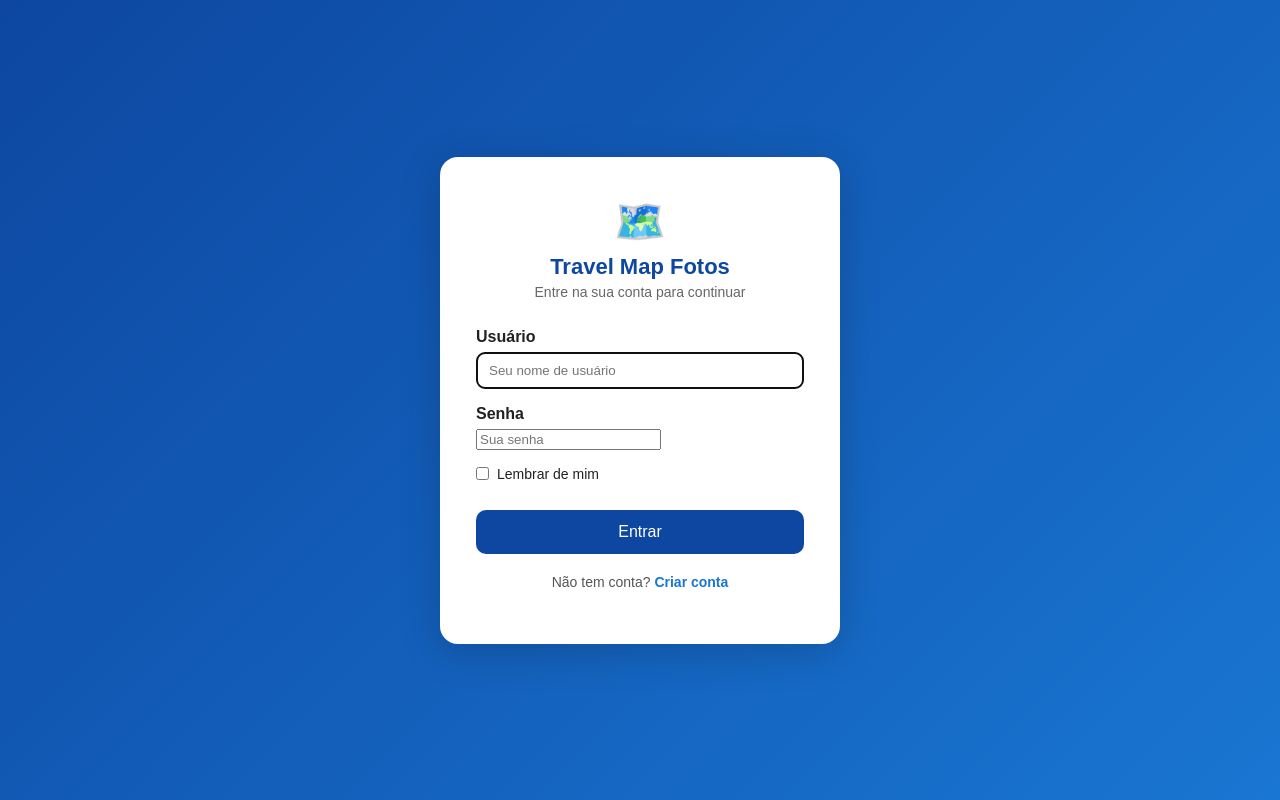
After one commit to douglas143569/travel-map-fotos, a Flask app: page /login in a window 1280 px wide. The commit adds this page. Run offline with Flask 3, Linux system fonts and the light colour scheme.

Commit message:
feat: sistema de autenticacao completo (login, registro, logout)

```diff
--- a/app.py
+++ b/app.py
@@ -1,27 +1,90 @@
 import json
 import os
+import uuid
 from datetime import datetime
 from pathlib import Path
-from flask import Flask, request, redirect, url_for, send_from_directory, jsonify, render_template
+
+from flask import Flask, request, redirect, url_for, send_from_directory, jsonify, render_template, flash
+from flask_login import LoginManager, UserMixin, login_user, logout_user, login_required, current_user
+from werkzeug.security import generate_password_hash, check_password_hash
 
 BASE_DIR = Path(__file__).resolve().parent
 UPLOAD_FOLDER = BASE_DIR / "uploads"
 METADATA_FILE = BASE_DIR / "photos.json"
+USERS_FILE = BASE_DIR / "users.json"
 ALLOWED_EXTENSIONS = {"png", "jpg", "jpeg", "gif"}
 
 app = Flask(__name__)
+app.secret_key = os.environ.get("SECRET_KEY", "troque-esta-chave-em-producao-por-algo-seguro")
 app.config["UPLOAD_FOLDER"] = str(UPLOAD_FOLDER)
 app.config["MAX_CONTENT_LENGTH"] = 16 * 1024 * 1024
 
 UPLOAD_FOLDER.mkdir(exist_ok=True)
 if not METADATA_FILE.exists():
     METADATA_FILE.write_text("[]", encoding="utf-8")
+if not USERS_FILE.exists():
+    USERS_FILE.write_text("[]", encoding="utf-8")
 
-# Lista completa de estados (UF) e algumas cidades de exemplo para o dropdown.
-# Observação: cidades são apenas sugestões; o usuário pode selecionar e enviar qualquer uma.
+# ---------------------------------------------------------------------------
+# Flask-Login setup
+# ---------------------------------------------------------------------------
+
+login_manager = LoginManager(app)
+login_manager.login_view = "login"
+login_manager.login_message = "Faça login para acessar o mapa."
+login_manager.login_message_category = "info"
+
+
+class User(UserMixin):
+    def __init__(self, data):
+        self.id = data["id"]
+        self.username = data["username"]
+        self.email = data["email"]
+        self.password_hash = data["password_hash"]
+
+
+def load_users():
+    try:
+        return json.loads(USERS_FILE.read_text(encoding="utf-8"))
+    except Exception:
+        return []
+
+
+def save_users(data):
+    USERS_FILE.write_text(json.dumps(data, ensure_ascii=False, indent=2), encoding="utf-8")
+
+
+def find_user_by_id(user_id):
+    for u in load_users():
+        if u["id"] == user_id:
+            return User(u)
+    return None
+
+
+def find_user_by_username(username):
+    for u in load_users():
+        if u["username"].lower() == username.lower():
+            return User(u)
+    return None
+
+
+def find_user_by_email(email):
+    for u in load_users():
+        if u["email"].lower() == email.lower():
+            return User(u)
+    return None
+
+
+@login_manager.user_loader
+def load_user(user_id):
+    return find_user_by_id(user_id)
+
+
+# ---------------------------------------------------------------------------
+# Dados do app
+# ---------------------------------------------------------------------------
+
 STATES_CITIES = {
-    # Para manter o MVP leve, aqui estão cidades-base (capitais + outras cidades).
-    # Observação: incluir "todas as cidades" do Brasil (5.000+) exige uma base externa.
     "Acre": ["Rio Branco", "Cruzeiro do Sul", "Sena Madureira"],
     "Alagoas": ["Maceió", "Arapiraca", "Palmeira dos Índios"],
     "Amapá": ["Macapá", "Santana", "Laranjal do Jari"],
@@ -51,18 +114,13 @@ STATES_CITIES = {
     "Tocantins": ["Palmas", "Araguaína", "Gurupi"],
 }
 
-
-
-# Pontos iniciais para o mapa (continua com alguns pontos de demo).
-# Se quiser, posso adicionar um ponto para cada estado (com capital) também.
 MAP_POINTS = [
-    {"state": "São Paulo", "city": "São Paulo", "lat": -23.5505, "lng": -46.6333},
-    {"state": "Rio de Janeiro", "city": "Rio de Janeiro", "lat": -22.9068, "lng": -43.1729},
-    {"state": "Minas Gerais", "city": "Belo Horizonte", "lat": -19.9167, "lng": -43.9345},
-    {"state": "Bahia", "city": "Salvador", "lat": -12.9714, "lng": -38.5014},
-    {"state": "Paraná", "city": "Curitiba", "lat": -25.4284, "lng": -49.2733},
+    {"state": "São Paulo", "lat": -23.5505, "lng": -46.6333},
+    {"state": "Rio de Janeiro", "lat": -22.9068, "lng": -43.1729},
+    {"state": "Minas Gerais", "lat": -19.9167, "lng": -43.9345},
+    {"state": "Bahia", "lat": -12.9714, "lng": -38.5014},
+    {"state": "Paraná", "lat": -25.4284, "lng": -49.2733},
 ]
-
 
 
 def allowed_file(filename):
@@ -80,24 +138,108 @@ def save_photos(data):
     METADATA_FILE.write_text(json.dumps(data, ensure_ascii=False, indent=2), encoding="utf-8")
 
 
+# ---------------------------------------------------------------------------
+# Rotas de autenticação
+# ---------------------------------------------------------------------------
+
+@app.route("/login", methods=["GET", "POST"])
+def login():
+    if current_user.is_authenticated:
+        return redirect(url_for("index"))
+
+    if request.method == "POST":
+        username = request.form.get("username", "").strip()
+        password = request.form.get("password", "")
+
+        user = find_user_by_username(username)
+        if not user or not check_password_hash(user.password_hash, password):
+            flash("Usuário ou senha incorretos.", "error")
+            return render_template("login.html")
+
+        login_user(user, remember=request.form.get("remember") == "on")
+        next_page = request.args.get("next")
+        return redirect(next_page or url_for("index"))
+
+    return render_template("login.html")
+
+
+@app.route("/register", methods=["GET", "POST"])
+def register():
+    if current_user.is_authenticated:
+        return redirect(url_for("index"))
+
+    if request.method == "POST":
+        username = request.form.get("username", "").strip()
+        email = request.form.get("email", "").strip().lower()
+        password = request.form.get("password", "")
+        confirm = request.form.get("confirm_password", "")
+
+        if not username or not email or not password:
+            flash("Preencha todos os campos.", "error")
+            return render_template("register.html")
+
+        if len(password) < 6:
+            flash("A senha deve ter pelo menos 6 caracteres.", "error")
+            return render_template("register.html")
+
+        if password != confirm:
+            flash("As senhas não coincidem.", "error")
+            return render_template("register.html")
+
+        if find_user_by_username(username):
+            flash("Nome de usuário já está em uso.", "error")
+            return render_template("register.html")
+
+        if find_user_by_email(email):
+            flash("E-mail já cadastrado.", "error")
+            return render_template("register.html")
+
+        users = load_users()
+        users.append({
+            "id": str(uuid.uuid4()),
+            "username": username,
+            "email": email,
+            "password_hash": generate_password_hash(password),
+        })
+        save_users(users)
+
+        flash("Conta criada com sucesso! Faça login.", "success")
+        return redirect(url_for("login"))
+
+    return render_template("register.html")
+
+
+@app.route("/logout")
+@login_required
+def logout():
+    logout_user()
+    flash("Você saiu da conta.", "info")
+    return redirect(url_for("login"))
+
+
+# ---------------------------------------------------------------------------
+# Rotas principais (protegidas)
+# ---------------------------------------------------------------------------
+
 @app.route("/")
+@login_required
 def index():
     return render_template("index.html", states_cities=STATES_CITIES, map_points=MAP_POINTS)
 
 
 @app.route("/upload", methods=["POST"])
+@login_required
 def upload():
     photo = request.files.get("photo")
     state = request.form.get("state")
-    city = request.form.get("city")
     date = request.form.get("date")
     caption = request.form.get("caption", "")
 
     if not photo or not allowed_file(photo.filename):
         return jsonify({"success": False, "message": "Arquivo inválido. Envie PNG, JPG, JPEG ou GIF."}), 400
 
-    if not state or not city or not date:
-        return jsonify({"success": False, "message": "Informe estado, cidade e data."}), 400
+    if not state or not date:
+        return jsonify({"success": False, "message": "Informe estado e data."}), 400
 
     timestamp = datetime.now().strftime("%Y%m%d%H%M%S")
     filename = f"{timestamp}_{photo.filename.replace(' ', '_')}"
@@ -108,9 +250,9 @@ def upload():
     photos.append({
         "filename": filename,
         "state": state,
-        "city": city,
         "date": date,
         "caption": caption,
+        "user": current_user.username,
     })
     save_photos(photos)
 
@@ -118,11 +260,13 @@ def upload():
 
 
 @app.route("/photos")
+@login_required
 def photos():
     return jsonify(load_photos())
 
 
 @app.route("/uploads/<path:filename>")
+@login_required
 def uploads(filename):
     return send_from_directory(app.config["UPLOAD_FOLDER"], filename)
 
--- a/requirements.txt
+++ b/requirements.txt
@@ -1,2 +1,3 @@
 Flask==2.3.4
 python-dotenv==1.0.0
+flask-login==0.6.3
--- a/static/css/style.css
+++ b/static/css/style.css
@@ -179,8 +179,150 @@ button[data-filter].active {
   color: #333;
 }
 
+/* ---- Header com usuário ---- */
+.header-content {
+  display: flex;
+  align-items: center;
+  justify-content: space-between;
+  flex-wrap: wrap;
+  gap: 12px;
+}
+
+.header-user {
+  display: flex;
+  align-items: center;
+  gap: 14px;
+  font-size: 14px;
+}
+
+.logout-btn {
+  padding: 7px 16px;
+  background: rgba(255,255,255,0.15);
+  color: white;
+  border: 1px solid rgba(255,255,255,0.4);
+  border-radius: 8px;
+  text-decoration: none;
+  font-size: 13px;
+  transition: background 0.2s;
+}
+
+.logout-btn:hover {
+  background: rgba(255,255,255,0.28);
+}
+
+/* ---- Páginas de autenticação ---- */
+.auth-body {
+  min-height: 100vh;
+  display: flex;
+  align-items: center;
+  justify-content: center;
+  background: linear-gradient(135deg, #0d47a1 0%, #1976d2 100%);
+  padding: 20px;
+}
+
+.auth-card {
+  background: white;
+  border-radius: 18px;
+  padding: 40px 36px;
+  width: 100%;
+  max-width: 400px;
+  box-shadow: 0 8px 40px rgba(0,0,0,0.18);
+}
+
+.auth-logo {
+  text-align: center;
+  margin-bottom: 28px;
+}
+
+.auth-logo-icon {
+  font-size: 42px;
+}
+
+.auth-logo h1 {
+  margin: 8px 0 4px;
+  font-size: 22px;
+  color: #0d47a1;
+}
+
+.auth-logo p {
+  margin: 0;
+  color: #666;
+  font-size: 14px;
+}
+
+.auth-card label {
+  margin-top: 16px;
+}
+
+.auth-remember {
+  margin-top: 14px;
+}
+
+.checkbox-label {
+  display: flex;
+  align-items: center;
+  gap: 8px;
+  font-weight: normal;
+  font-size: 14px;
+  cursor: pointer;
+}
+
+.checkbox-label input {
+  width: auto;
+  margin: 0;
+}
+
+.auth-btn {
+  width: 100%;
+  margin-top: 22px;
+  padding: 13px;
+  font-size: 16px;
+  border-radius: 10px;
+  background: #0d47a1;
+}
+
+.auth-btn:hover {
+  background: #0b3e8a;
+}
+
+.auth-switch {
+  text-align: center;
+  margin-top: 20px;
+  font-size: 14px;
+  color: #555;
+}
+
+.auth-switch a {
+  color: #1976d2;
+  font-weight: bold;
+  text-decoration: none;
+}
+
+.auth-switch a:hover {
+  text-decoration: underline;
+}
+
+/* ---- Flash messages ---- */
+.flash {
+  padding: 10px 14px;
+  border-radius: 8px;
+  margin-bottom: 14px;
+  font-size: 14px;
+}
+
+.flash-error   { background: #ffebee; color: #c62828; border: 1px solid #ef9a9a; }
+.flash-success { background: #e8f5e9; color: #2e7d32; border: 1px solid #a5d6a7; }
+.flash-info    { background: #e3f2fd; color: #1565c0; border: 1px solid #90caf9; }
+
+/* ---- Responsive ---- */
 @media (max-width: 960px) {
   .cards {
     grid-template-columns: 1fr;
   }
 }
+
+@media (max-width: 500px) {
+  .auth-card {
+    padding: 28px 20px;
+  }
+}
--- /dev/null
+++ b/templates/login.html
@@ -0,0 +1,45 @@
+<!DOCTYPE html>
+<html lang="pt-BR">
+<head>
+  <meta charset="UTF-8" />
+  <meta name="viewport" content="width=device-width, initial-scale=1.0" />
+  <title>Login — Travel Map Fotos</title>
+  <link rel="stylesheet" href="/static/css/style.css" />
+</head>
+<body class="auth-body">
+  <div class="auth-card">
+    <div class="auth-logo">
+      <span class="auth-logo-icon">🗺️</span>
+      <h1>Travel Map Fotos</h1>
+      <p>Entre na sua conta para continuar</p>
+    </div>
+
+    {% with messages = get_flashed_messages(with_categories=true) %}
+      {% for category, message in messages %}
+        <div class="flash flash-{{ category }}">{{ message }}</div>
+      {% endfor %}
+    {% endwith %}
+
+    <form method="POST" action="/login">
+      <label>Usuário</label>
+      <input type="text" name="username" placeholder="Seu nome de usuário" required autofocus />
+
+      <label>Senha</label>
+      <input type="password" name="password" placeholder="Sua senha" required />
+
+      <div class="auth-remember">
+        <label class="checkbox-label">
+          <input type="checkbox" name="remember" />
+          Lembrar de mim
+        </label>
+      </div>
+
+      <button type="submit" class="auth-btn">Entrar</button>
+    </form>
+
+    <p class="auth-switch">
+      Não tem conta? <a href="/register">Criar conta</a>
+    </p>
+  </div>
+</body>
+</html>
```
Also changed, not shown: static/js/app.js (+3 -31 lines), templates/index.html (+10 -7 lines), templates/register.html (added, +44 -0 lines), users.json (added, +8 -0 lines).
